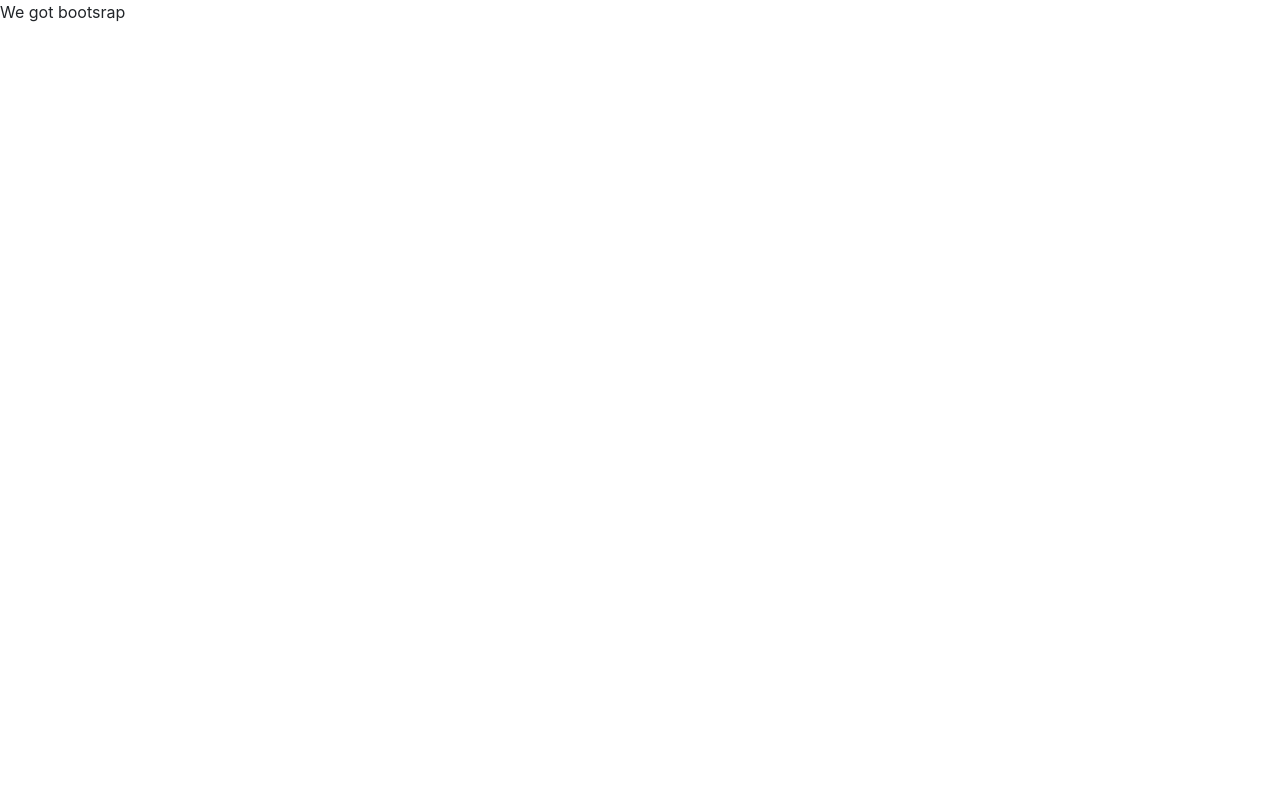
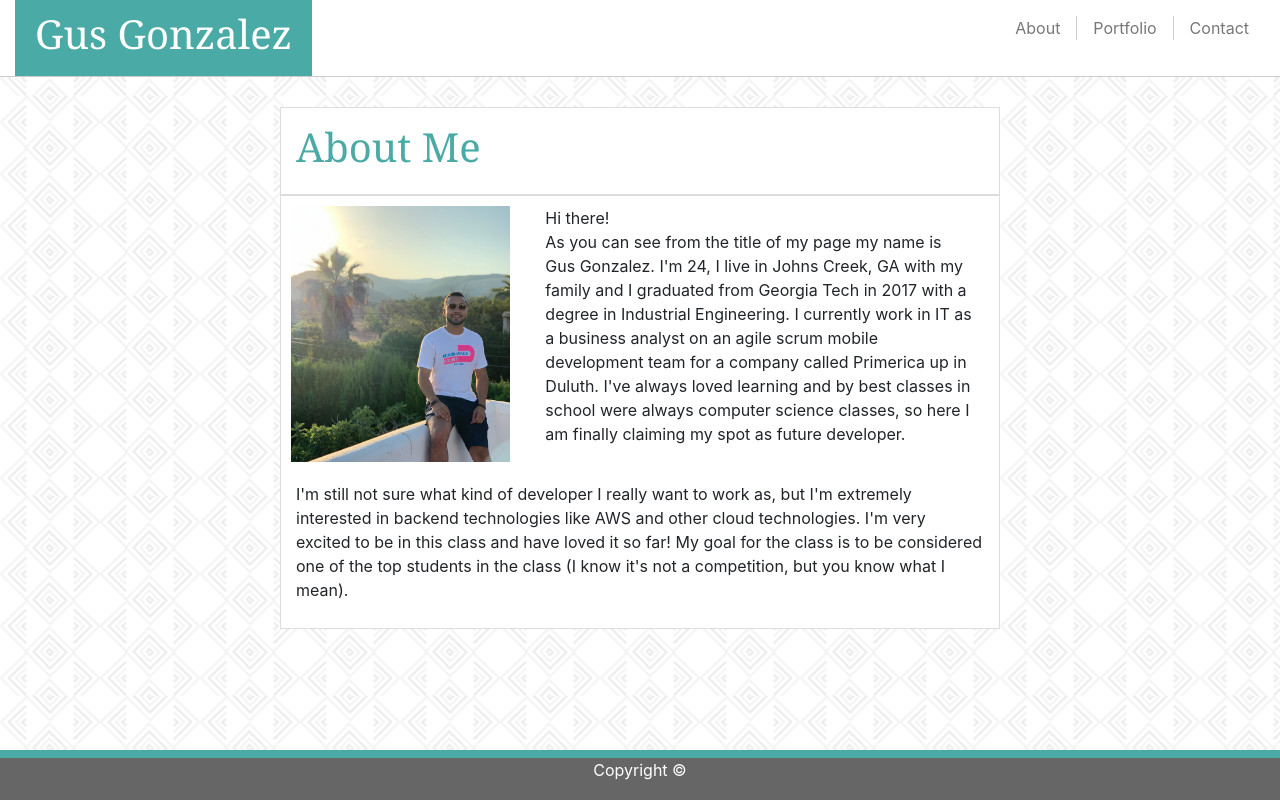
Before and after one commit to gusgonz/HW2-Responsive-Portfolio, a plain HTML site: page index.html in a window 1280 px wide. Drawn offline with nearby package versions, Linux system fonts and the light colour scheme.

Commit message:
lots of updates to index.html file. about page looking closer to desired but still has some work to do. have a framwork ready for when I begin portfolio and contact page

```diff
--- /dev/null
+++ b/Assets/CSS/style.css
@@ -0,0 +1,69 @@
+body {
+    background-image: url("../Images/bg.png");
+}
+
+#navibar {
+    border-bottom: 1px solid #cccccc;
+}
+
+#name {
+    background-color: #4aaaa5;
+    color: white;
+    padding: 10px 20px;
+    height: 100%;
+    font-family: 'Georgia', Times, 'Times New Roman', serif;
+}
+
+ul li a {
+    color: #777;
+}
+
+#nav1, #nav2 {
+    border-right: 1px solid #cccccc;
+    padding-top: 0px;
+    padding-bottom: 0px;
+    margin-top: 16px;
+    margin-bottom: 16px;
+}
+
+#nav3 {
+    padding-top: 0px;
+    padding-bottom: 0px;
+    margin-top: 16px;
+    margin-bottom: 16px;
+}
+
+#section {
+    background-color: white;
+    max-width: 720px;
+    border: solid 1px #dddddd;
+    margin-top: 30px;
+}
+
+#title {
+    color: #4aaaa5;
+    padding: 15px 15px;
+    border-bottom: solid 2px #dddddd;
+    font-family: 'Georgia', Times, 'Times New Roman', serif;
+}
+
+#mepic, p {
+    padding: 10px;
+}
+
+.footer {
+    width: 100%;
+    color: white;
+    border-top: 8px solid #4aaaa5;
+    height: 50px;
+    background: #666666;
+    position: absolute;
+    text-align: center;
+    bottom: 0;
+
+}
+
+span {
+
+    padding-top: 20px;
+}
--- a/index.html
+++ b/index.html
@@ -4,12 +4,75 @@
 <html>
 <head>
     <meta charset="utf-8">
-        <title></title>
+    <title>About Me</title>
     <link rel="stylesheet" href="https://stackpath.bootstrapcdn.com/bootstrap/4.4.1/css/bootstrap.min.css" integrity="sha384-Vkoo8x4CGsO3+Hhxv8T/Q5PaXtkKtu6ug5TOeNV6gBiFeWPGFN9MuhOf23Q9Ifjh" crossorigin="anonymous">
-        <link rel="stylesheet" href="">
+    <link rel="stylesheet" href="./Assets/CSS/style.css">
 </head>
 <body>
-       We got bootsrap
+
+    <div class="container-fluid" id="navibar">
+        <nav class="row justify-content-between bg-white">
+
+            <div class="col-md-auto">
+                <!-- <div class="space"></div> -->
+                <h1 id="name">Gus Gonzalez</h1>
+            </div>
+
+
+            <ul class="nav col-md-auto">
+                <li class="nav-item">
+                    <a class="nav-link" href="#" id="nav1">About</a>
+                </li>
+                <li class="nav-item">
+                    <a class="nav-link" href="#" id="nav2">Portfolio</a>
+                </li>
+                <li class="nav-item">
+                    <a class="nav-link" href="#" id="nav3">Contact</a>
+                </li>
+            </ul>
+        </nav>
+    </div>
+
+    <div class="container" id="section">
+        <div class="row" id="title">
+            <h1 id="aboutme">About Me</h1>
+        </div>
+
+        <div class="row" id="content">
+
+
+            <img class="col-md-4" id="mepic" src="Assets/Images/gus.JPG" alt="A picture of me will be here">
+
+
+            <div class="col-md-8">
+
+
+                <p>Hi there! <br> As you can see from the title of my page my name is Gus Gonzalez. I'm 24, I live in Johns Creek, GA with my family and I graduated from Georgia Tech in 2017 with a degree in Industrial Engineering. I currently work in IT as a business analyst on an agile scrum mobile development team for a company called Primerica up in Duluth. I've always loved learning and by best classes in school were always computer science classes, so here I am finally claiming my spot as future developer. </p>
+            </div>
+        </div>
+
+        <div>
+            <div class="row">
+                <p class="col-md-auto">I'm still not sure what kind of developer I really want to work as, but I'm extremely interested in backend technologies like AWS and other cloud technologies. I'm very excited to be in this class and have loved it so far! My goal for the class is to be considered one of the top students in the class (I know it's not a competition, but you know what I mean).</p>
+            </div>
+        </div>
+
+    </div>
+
+    <footer class="footer">
+      <div class="container">
+        <span>Copyright &copy;</span>
+      </div>
+    </footer>
+
+
+
+    <!-- <div class="container-fluid">
+
+        <div class="row align-items-end" id="footer">
+            <footer class="col-md-12">Copyright &copy;</footer>
+        </div>
+    </div> -->
 
 
 
```
Also changed, not shown: Assets/Images/Screen Shot 2019-12-04 at 9.50.59 PM.png (added), Assets/Images/bg.png (added), Assets/Images/gus.JPG (added), 4 other files. Lines whose indentation alone changed are shown as unchanged.
